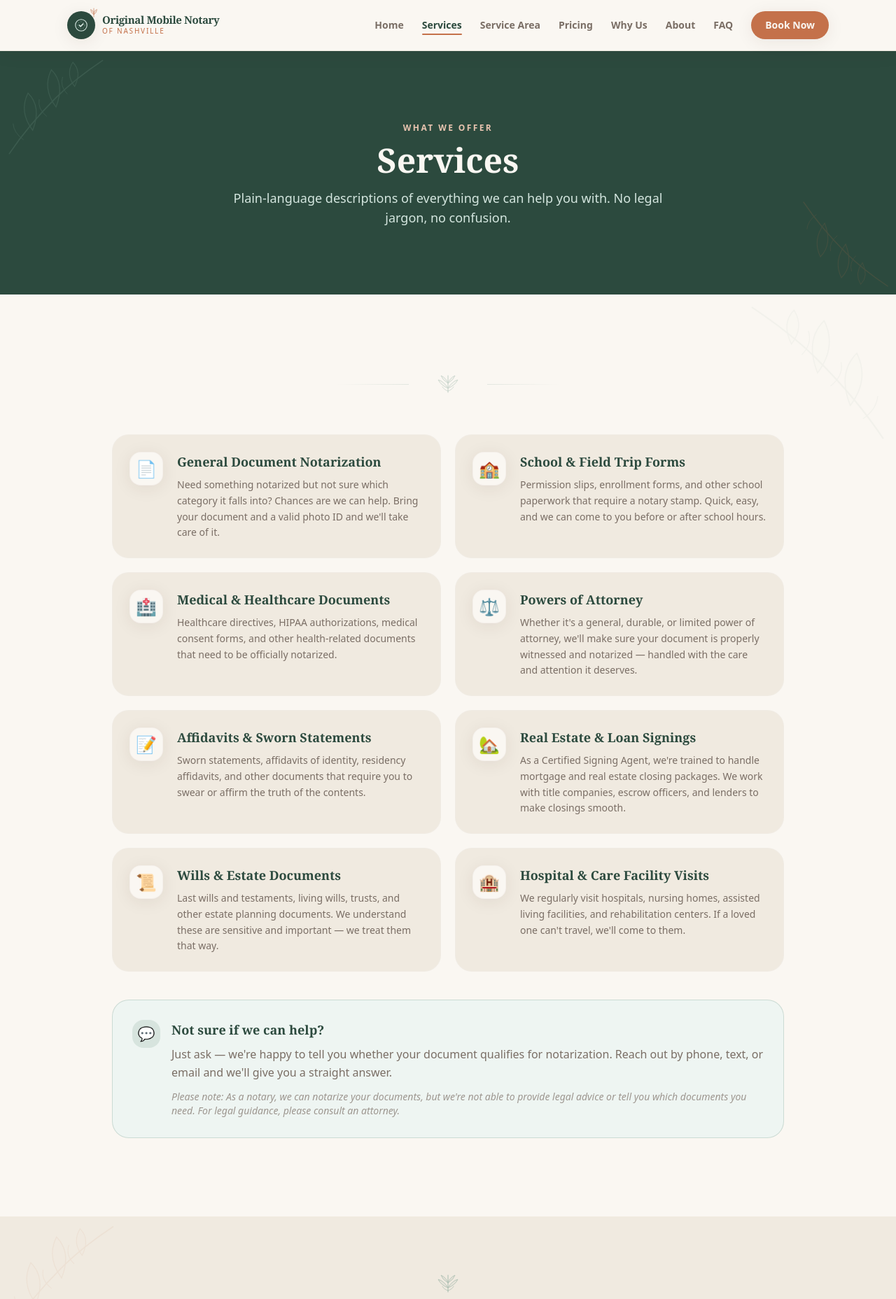
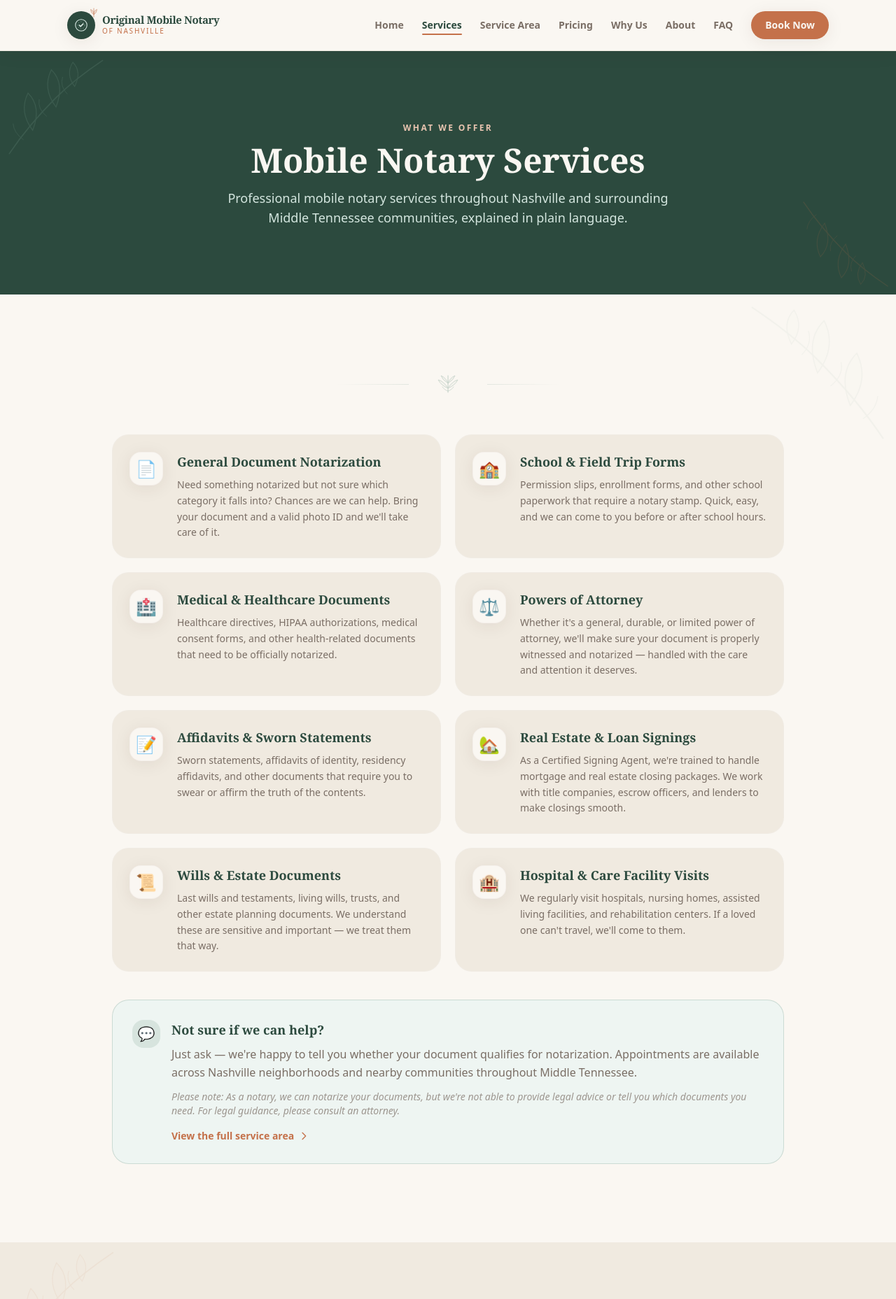
Before and after one commit to projectsolarrecon/Original-Mobile-Notary, a React (Vite) app: page /services in a window 1280 px wide. Shown: the top 1857 px of the page at 70% size. Built offline with nearby package versions, Linux system fonts and the light colour scheme.

Commit message:
Add natural service area framing to services page

```diff
--- a/src/pages/Services.tsx
+++ b/src/pages/Services.tsx
@@ -1,4 +1,4 @@
-  import { Link } from "react-router-dom";
+import { Link } from "react-router-dom";
 import { motion } from "framer-motion";
 import { BotanicalDivider, CornerLeaves, LeafSprig } from "../components/BotanicalAccent";
 
@@ -57,23 +57,20 @@ const services = [
 export default function Services() {
   return (
     <div className="overflow-x-hidden">
-
-      {/* ── Page Header ── */}
       <section className="relative bg-forest overflow-hidden py-20 md:py-24">
         <CornerLeaves color="#7A9E8E" className="absolute top-0 left-0 opacity-20 w-40 h-40" />
         <CornerLeaves color="#C4714A" flip className="absolute bottom-0 right-0 opacity-15 w-36 h-36 rotate-180" />
         <div className="relative max-w-6xl mx-auto px-4 sm:px-6 lg:px-8 text-center">
           <motion.div initial="hidden" animate="visible" variants={fadeUp}>
             <span className="font-body text-terra-light font-bold text-xs uppercase tracking-[0.2em]">What We Offer</span>
-            <h1 className="font-display text-4xl md:text-5xl font-bold text-cream mt-3 mb-4">Services</h1>
+            <h1 className="font-display text-4xl md:text-5xl font-bold text-cream mt-3 mb-4">Mobile Notary Services</h1>
             <p className="font-body text-sage-light text-lg max-w-2xl mx-auto">
-              Plain-language descriptions of everything we can help you with. No legal jargon, no confusion.
+              Professional mobile notary services throughout Nashville and surrounding Middle Tennessee communities, explained in plain language.
             </p>
           </motion.div>
         </div>
       </section>
 
-      {/* ── Services Grid ── */}
       <section className="py-20 md:py-28 bg-cream relative overflow-hidden">
         <CornerLeaves color="#7A9E8E" flip className="absolute top-0 right-0 opacity-[0.06] w-56 h-56" />
 
@@ -104,31 +101,29 @@ export default function Services() {
             ))}
           </div>
 
-          {/* Disclaimer card */}
-          <motion.div
-            initial="hidden"
-            whileInView="visible"
-            viewport={{ once: true }}
-            variants={fadeUp}
-            className="mt-10 bg-sage-pale border border-sage/30 rounded-3xl p-7"
-          >
+          <motion.div initial="hidden" whileInView="visible" viewport={{ once: true }} variants={fadeUp} className="mt-10 bg-sage-pale border border-sage/30 rounded-3xl p-7">
             <div className="flex items-start gap-4">
               <div className="w-10 h-10 rounded-2xl bg-sage/20 flex items-center justify-center shrink-0 text-xl">💬</div>
               <div>
                 <h3 className="font-display text-forest font-semibold text-lg mb-2">Not sure if we can help?</h3>
                 <p className="font-body text-stone leading-relaxed mb-3">
-                  Just ask — we're happy to tell you whether your document qualifies for notarization. Reach out by phone, text, or email and we'll give you a straight answer.
+                  Just ask — we're happy to tell you whether your document qualifies for notarization. Appointments are available across Nashville neighborhoods and nearby communities throughout Middle Tennessee.
                 </p>
                 <p className="font-body text-stone/70 text-sm italic">
                   Please note: As a notary, we can notarize your documents, but we're not able to provide legal advice or tell you which documents you need. For legal guidance, please consult an attorney.
                 </p>
+                <Link to="/service-area" className="inline-flex items-center gap-1.5 mt-4 text-terra font-bold font-body text-sm hover:text-[#b0623e] transition-colors">
+                  View the full service area
+                  <svg className="w-4 h-4" fill="none" viewBox="0 0 24 24" stroke="currentColor">
+                    <path strokeLinecap="round" strokeLinejoin="round" strokeWidth={2} d="M9 5l7 7-7 7" />
+                  </svg>
+                </Link>
               </div>
             </div>
           </motion.div>
         </div>
       </section>
 
-      {/* ── CTA ── */}
       <section className="py-20 bg-parchment relative overflow-hidden">
         <CornerLeaves color="#C4714A" className="absolute top-0 left-0 opacity-[0.07] w-44 h-44" />
         <CornerLeaves color="#C4714A" flip className="absolute bottom-0 right-0 opacity-[0.07] w-44 h-44 rotate-180" />
@@ -137,10 +132,7 @@ export default function Services() {
             <LeafSprig color="#7A9E8E" className="mx-auto mb-6 opacity-60" />
             <h2 className="font-display text-3xl md:text-4xl font-bold text-forest mb-4">Ready to Book?</h2>
             <p className="font-body text-stone text-lg mb-8">Quotes are free and fast. We'll get back to you quickly.</p>
-            <Link
-              to="/contact"
-              className="inline-block px-8 py-3.5 bg-terra text-cream font-bold font-body rounded-full hover:bg-[#b0623e] transition-all shadow-warm-lg"
-            >
+            <Link to="/contact" className="inline-block px-8 py-3.5 bg-terra text-cream font-bold font-body rounded-full hover:bg-[#b0623e] transition-all shadow-warm-lg">
               Get a Free Quote
             </Link>
           </motion.div>
```
